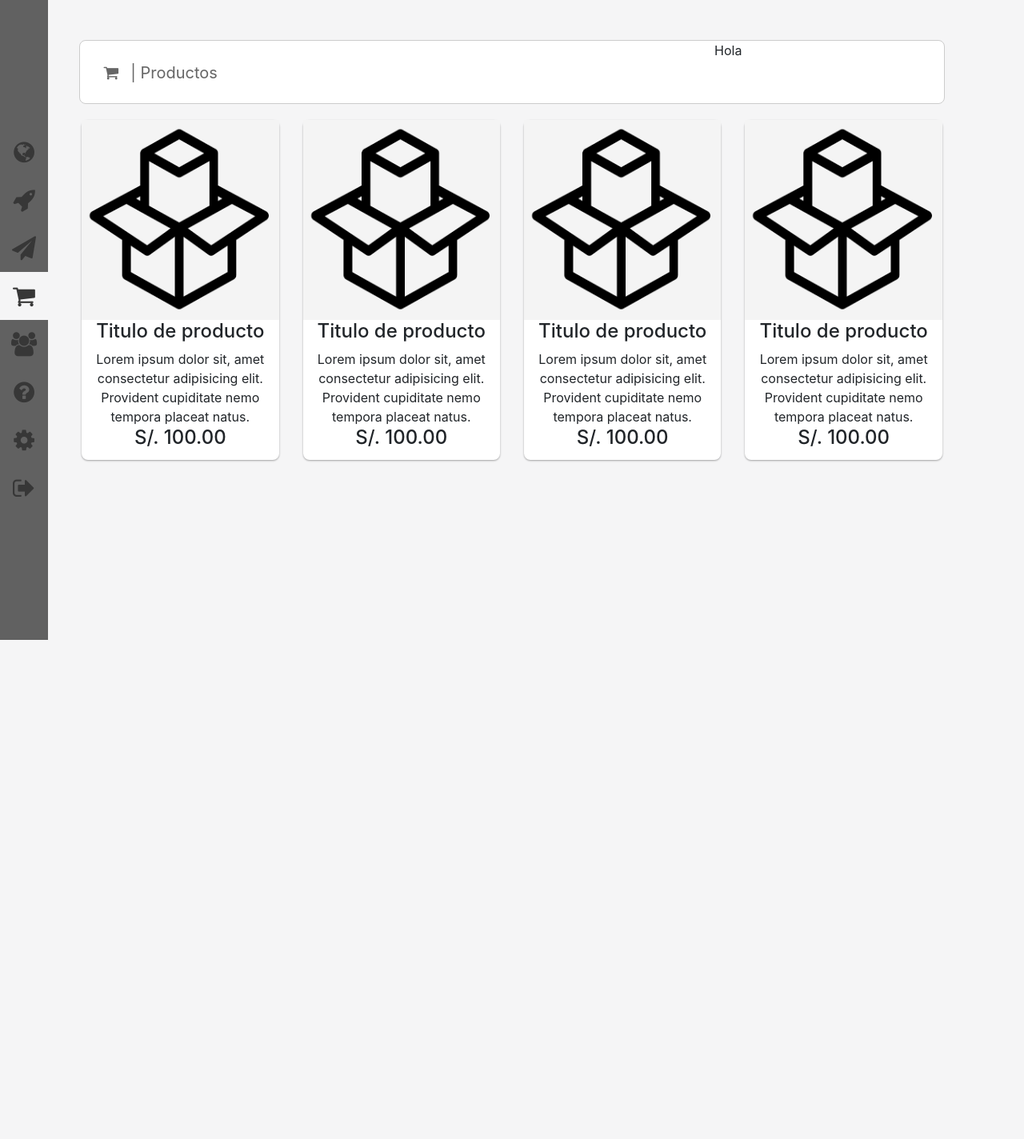
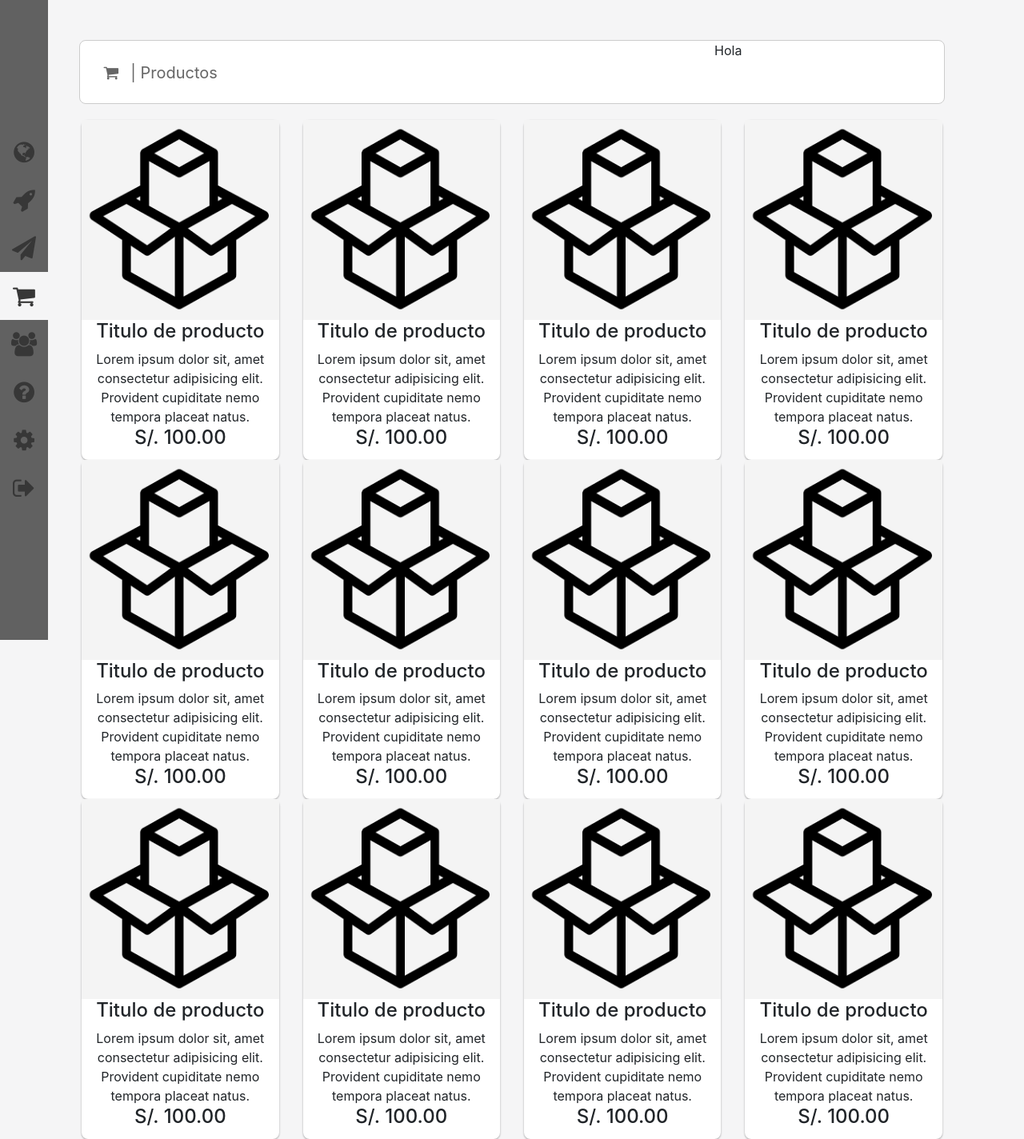
Before and after one commit to jonaser06/melectro, a PHP site: page /melectro/r/desktop/productos.html in a window 1280 px wide. Shown: the whole page at 80% size. Before the commit the page ends 800 px from the top, so only its background shows below. Run offline with PHP 8.4, Linux system fonts and the light colour scheme.

Commit message:
productos

```diff
--- a/index.php
+++ b/index.php
@@ -4,9 +4,11 @@ require_once "vendor/autoload.php";
 /* Controllers */
 require_once 'controller/home.controller.php';
 require_once 'controller/login.controller.php';
+require_once 'controller/productos.controller.php';
 /* Models */
 require_once 'model/home.model.php';
 require_once 'model/login.model.php';
+require_once 'model/productos.model.php';
 /* route */
 require_once 'controller/routes.php';
 
--- a/r/desktop/css/products.css
+++ b/r/desktop/css/products.css
@@ -45,7 +45,6 @@ body{
 .contenido {
     text-align: center;
     background: rgb(245, 245, 246);
-    height: 800px;
 }
 .prodcontent{
     display: inline-block;
--- a/r/desktop/productos.html
+++ b/r/desktop/productos.html
@@ -103,6 +103,134 @@
                             </div>
                         </div>
 
+                        <div class="col-md-3">
+                                <div class="item-products">
+                                    <div class="img-prod">
+                                        <img src="img/products.png">
+                                    </div>
+                                    <h4>Titulo de producto</h4>
+                                    <div class="produc-cont">
+                                        <p>
+                                            Lorem ipsum dolor sit, amet consectetur adipisicing elit.
+                                            Provident cupiditate nemo tempora placeat natus.
+                                        </p>
+                                    </div>
+                                    <h4>S/. 100.00</h4>
+                                </div>
+                            </div>
+
+                            <div class="col-md-3">
+                                <div class="item-products">
+                                    <div class="img-prod">
+                                        <img src="img/products.png">
+                                    </div>
+                                    <h4>Titulo de producto</h4>
+                                    <div class="produc-cont">
+                                        <p>
+                                            Lorem ipsum dolor sit, amet consectetur adipisicing elit.
+                                            Provident cupiditate nemo tempora placeat natus.
+                                        </p>
+                                    </div>
+                                    <h4>S/. 100.00</h4>
+                                </div>
+                            </div>
+
+                            <div class="col-md-3">
+                                <div class="item-products">
+                                    <div class="img-prod">
+                                        <img src="img/products.png">
+                                    </div>
+                                    <h4>Titulo de producto</h4>
+                                    <div class="produc-cont">
+                                        <p>
+                                            Lorem ipsum dolor sit, amet consectetur adipisicing elit.
+                                            Provident cupiditate nemo tempora placeat natus.
+                                        </p>
+                                    </div>
+                                    <h4>S/. 100.00</h4>
+                                </div>
+                            </div>
+
+                            <div class="col-md-3">
+                                <div class="item-products">
+                                    <div class="img-prod">
+                                        <img src="img/products.png">
+                                    </div>
+                                    <h4>Titulo de producto</h4>
+                                    <div class="produc-cont">
+                                        <p>
+                                            Lorem ipsum dolor sit, amet consectetur adipisicing elit.
+                                            Provident cupiditate nemo tempora placeat natus.
+                                        </p>
+                                    </div>
+                                    <h4>S/. 100.00</h4>
+                                </div>
+                            </div>
+
+                            <div class="col-md-3">
+                                    <div class="item-products">
+                                        <div class="img-prod">
+                                            <img src="img/products.png">
+                                        </div>
+                                        <h4>Titulo de producto</h4>
+                                        <div class="produc-cont">
+                                            <p>
+                                                Lorem ipsum dolor sit, amet consectetur adipisicing elit.
+                                                Provident cupiditate nemo tempora placeat natus.
+                                            </p>
+                                        </div>
+                                        <h4>S/. 100.00</h4>
+                                    </div>
+                                </div>
+
+                                <div class="col-md-3">
+                                    <div class="item-products">
+                                        <div class="img-prod">
+                                            <img src="img/products.png">
+                                        </div>
+                                        <h4>Titulo de producto</h4>
+                                        <div class="produc-cont">
+                                            <p>
+                                                Lorem ipsum dolor sit, amet consectetur adipisicing elit.
+                                                Provident cupiditate nemo tempora placeat natus.
+                                            </p>
+                                        </div>
+                                        <h4>S/. 100.00</h4>
+                                    </div>
+                                </div>
+
+                                <div class="col-md-3">
+                                    <div class="item-products">
+                                        <div class="img-prod">
+                                            <img src="img/products.png">
+                                        </div>
+                                        <h4>Titulo de producto</h4>
+                                        <div class="produc-cont">
+                                            <p>
+                                                Lorem ipsum dolor sit, amet consectetur adipisicing elit.
+                                                Provident cupiditate nemo tempora placeat natus.
+                                            </p>
+                                        </div>
+                                        <h4>S/. 100.00</h4>
+                                    </div>
+                                </div>
+
+                                <div class="col-md-3">
+                                    <div class="item-products">
+                                        <div class="img-prod">
+                                            <img src="img/products.png">
+                                        </div>
+                                        <h4>Titulo de producto</h4>
+                                        <div class="produc-cont">
+                                            <p>
+                                                Lorem ipsum dolor sit, amet consectetur adipisicing elit.
+                                                Provident cupiditate nemo tempora placeat natus.
+                                            </p>
+                                        </div>
+                                        <h4>S/. 100.00</h4>
+                                    </div>
+                                </div>
+
                     </div>
                 </div>
                 <div class="footbar"></div>
--- a/view/inicio.php
+++ b/view/inicio.php
@@ -19,6 +19,7 @@ function inicio(){
 function productos(){
     include 'modules/head.php';
     include 'modules/productos.php';
+    include 'modules/footer.php';
 }
 
 function dashboard(){
--- a/view/modules/inicio.php
+++ b/view/modules/inicio.php
@@ -0,0 +1,5 @@
+<?php
+    $productos = products::productsController();
+    var_dump($productos);
+
+?>
```
Also changed, not shown: controller/productos.controller.php (added, +10 -0 lines), model/productos.model.php (added, +15 -0 lines), view/modules/productos.php (+43 -82 lines).
